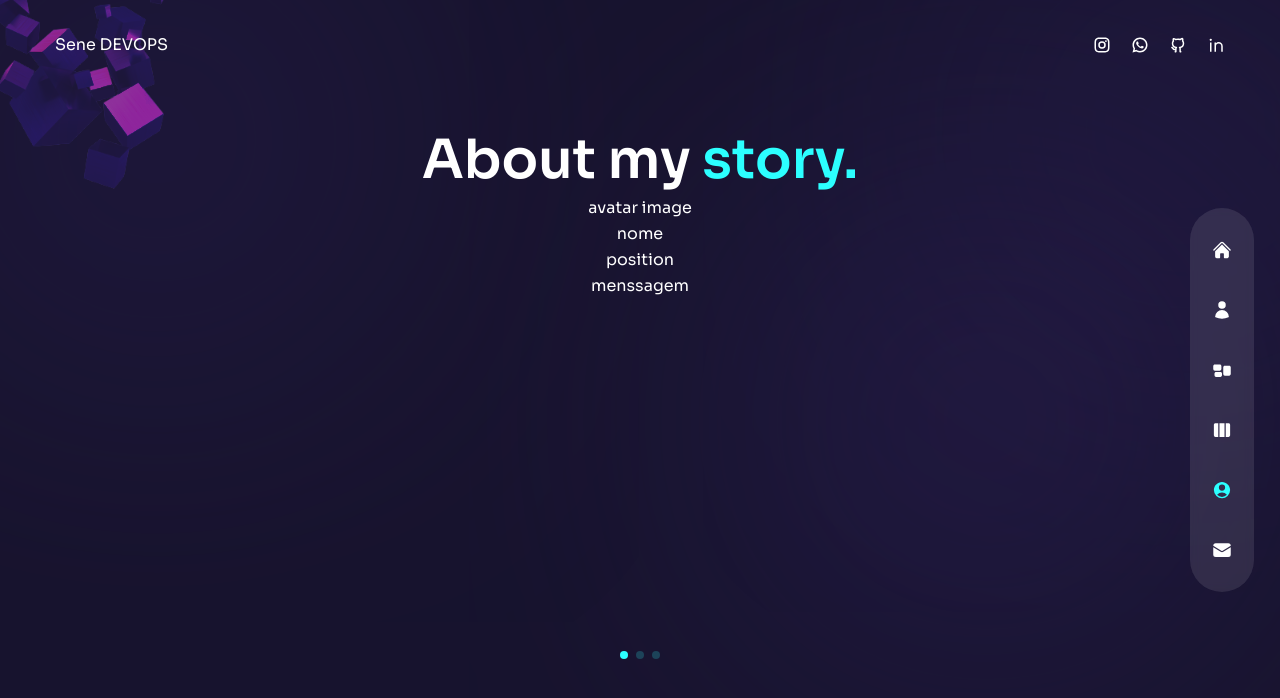
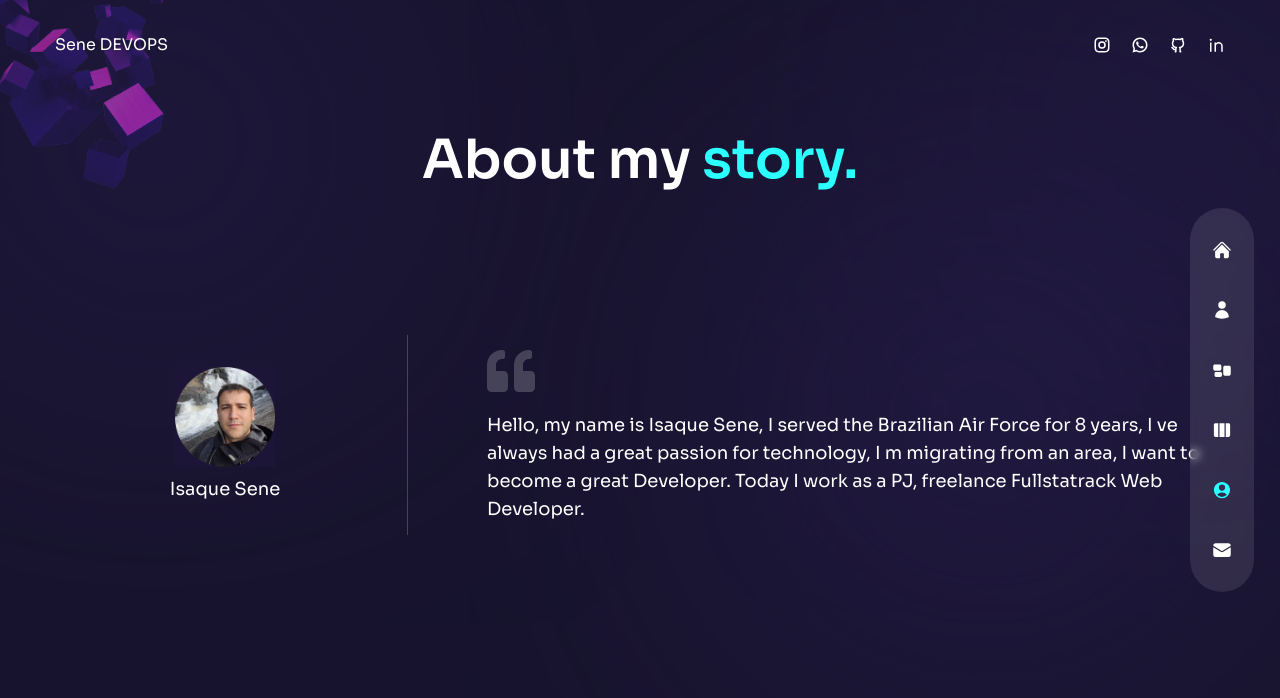
Before and after one commit to isaquesene/portfolio-sene, a Next.js app: page /testimonials in a window 1280 px wide. Shown: the top 698 px of the page. Built offline with nearby package versions, Linux system fonts and the light colour scheme.

Commit message:
feat: about my story

```diff
--- a/components/TestimonialSlider.js
+++ b/components/TestimonialSlider.js
@@ -1,13 +1,13 @@
 // testimonial data
 const testimonialSlider = [
   {
-    image: '/t-avt-1.png',
-    name: 'Anne Smith',
-    position: 'Customer',
+    image: '/profile_sene.png',
+    name: 'Isaque Sene',
+/*     position: 'FullStack Developer', */
     message:
-      'Lorem ipsum dolor sit amet consectetur adipisicing elit. Cum expedita odit beatae, cupiditate saepe quam officia aut placeat quas neque!',
+      'Hello, my name is Isaque Sene, I served the Brazilian Air Force for 8 years, I ve always had a great passion for technology, I m migrating from an area, I want to become a great Developer. Today I work as a PJ, freelance Fullstatrack Web Developer.',
   },
-  {
+  /* {
     image: '/t-avt-2.png',
     name: 'Jane Doe',
     position: 'Customer',
@@ -20,7 +20,7 @@
     position: 'Customer',
     message:
       'Lorem ipsum dolor sit amet consectetur adipisicing elit. Cum expedita odit beatae, cupiditate saepe quam officia aut placeat quas neque!',
-  },
+  }, */
 ];
 
 //import swiper react components
@@ -35,7 +35,7 @@
 import { Pagination } from 'swiper';
 
 // icons
-import { BsArrowRight } from 'react-icons/bs';
+import { FaQuoteLeft } from 'react-icons/fa';
 
 //image
 import Image from 'next/image';
@@ -47,25 +47,36 @@
     clickable: true
   }}
   modules={[Pagination]}
-  className='h-[280px] sm:h-[480px]'
+  className='h-[350px] sm:h-[480px]'
   >
     {testimonialSlider.map((person, index) => {
         return(
           <SwiperSlide key={index}>
-            <div>
+            <div className='flex flex-col items-center md:flex-row gap-x-8 h-full px-5'>
               {/* avatar, nome, position */}
-              <div>
-                 <div>
+              <div className='w-full max-w-[300px] flex flex-col xl:justify-center items-center relative mx-auto xl:mx-0'>
+                 <div className='flex flex-col justify-center text-center'>
                   {/* avatar  */}
-                  <div> avatar image</div>
+                  <div className='mb-2 mx-auto'>
+                    <Image src={person.image} width={100} height={100} alt=''/>
+                  </div>
                   {/* nome */}
-                  <div>nome</div>
+                  <div className='text-lg'>{person.name}</div>
                   {/* positon */}
-                  <div>position</div>
+                  {/* <div>position</div> */}
                  </div>
               </div>
-              {/* menssagem */}
-              <div>menssagem</div>
+              {/* messagem */}
+              <div className='flex-1 flex flex-col justify-center
+              before:w-[1px] xl:before:bg-white/20 xl:before:absolute xl:before:left-0
+              xl:before:h-[200px] relative xl:pl-20'>
+                {/* quote icon */}
+                <div className='mb-4'>
+                  <FaQuoteLeft  className='text-2xl xl:text-5xl text-white/20 mx-auto md:mx-0'/>
+                </div>
+                {/* messagem */}
+                <div className='xl:text-lg text-center md:text-left'>{person.message}</div>
+              </div>
             </div>
           </SwiperSlide>
         );
```
Also changed, not shown: public/profile_sene.png (added).
